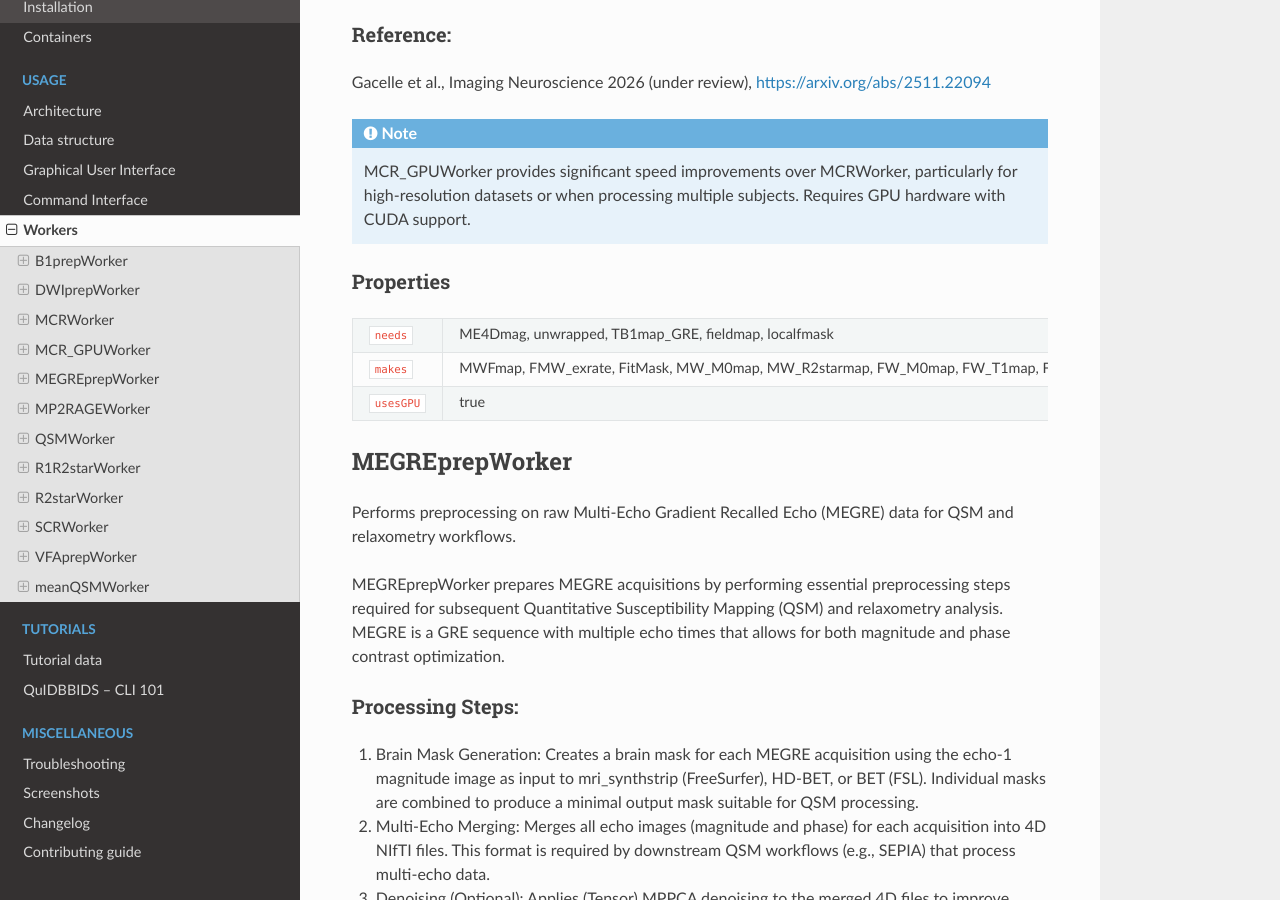
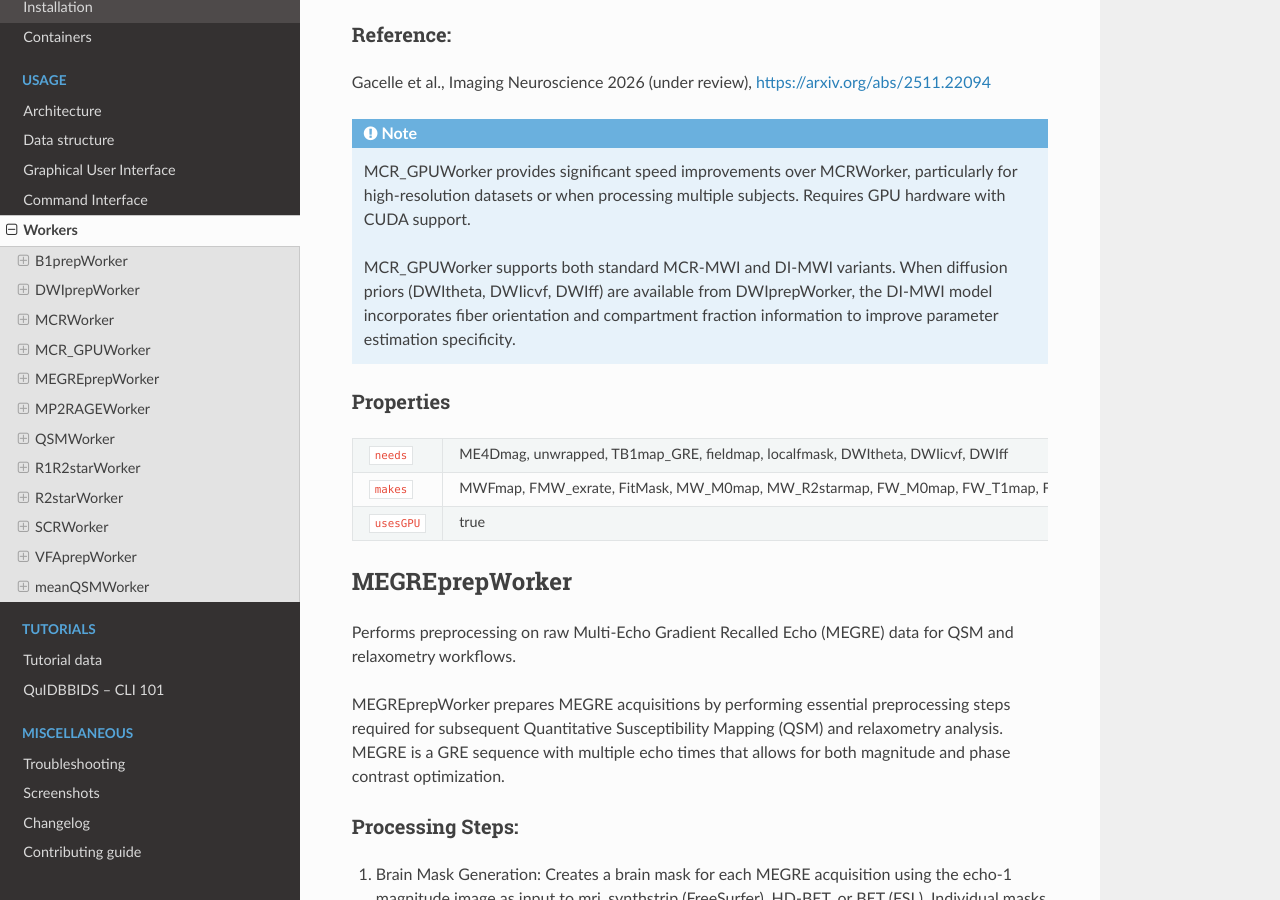
Before and after one commit to Donders-Institute/quidbbids, a Sphinx documentation site: the page built from docs/workers.rst, in a window 1280 px wide and 900 px high, scrolled down 3271 px. Built offline with Sphinx 7.4.7 and the Read the Docs theme 3.1.0, drawn with Linux system fonts in a browser that asks for light colours; pages that are not in the unit, such as notebooks, are missing from menus.

```diff
--- a/docs/workers.rst
+++ b/docs/workers.rst
@@ -165,6 +165,11 @@ Gacelle et al., Imaging Neuroscience 2026 (under review), https://arxiv.org/abs/
    particularly for high-resolution datasets or when processing multiple subjects.
    Requires GPU hardware with CUDA support.
 
+   MCR_GPUWorker supports both standard MCR-MWI and DI-MWI variants. When diffusion priors
+   (DWItheta, DWIicvf, DWIff) are available from DWIprepWorker, the DI-MWI model incorporates
+   fiber orientation and compartment fraction information to improve parameter estimation
+   specificity.
+
 Properties
 ----------
 
@@ -172,7 +177,7 @@ Properties
    :widths: 25 75
 
    - - ``needs``
-     - ME4Dmag, unwrapped, TB1map_GRE, fieldmap, localfmask
+     - ME4Dmag, unwrapped, TB1map_GRE, fieldmap, localfmask, DWItheta, DWIicvf, DWIff
    - - ``makes``
      - MWFmap, FMW_exrate, FitMask, MW_M0map, MW_R2starmap, FW_M0map, FW_T1map, FW_R1map, IAW_R2starmap
    - - ``usesGPU``
```
Also changed, not shown: 1 other file.
